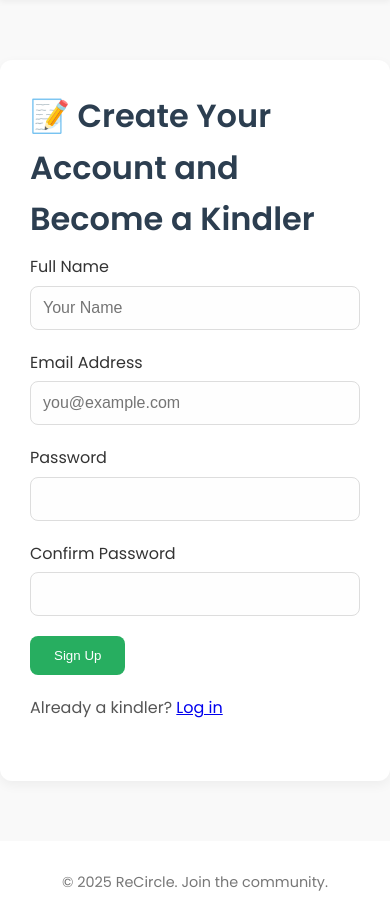
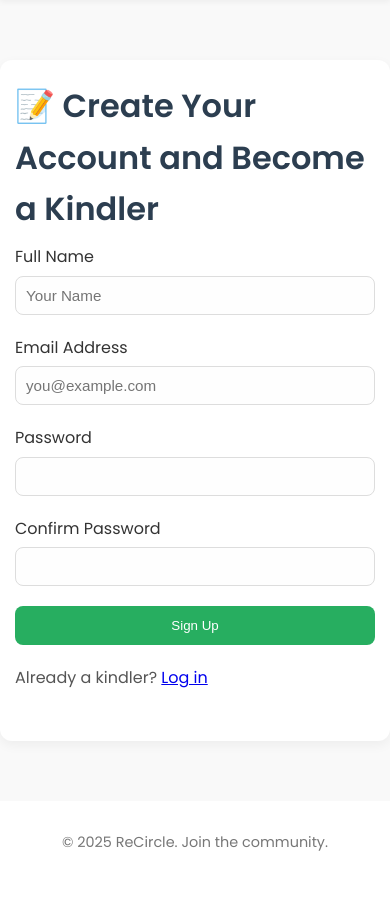
Before and after one commit to TahsinShan/ReCircle, a Flask app: page /signup in a window 390 px wide. Shown: the part 78-1002 px from the top of the page. After the commit the page ends 929 px from the top, so only its background shows below. Run offline with Flask 3, Linux system fonts and the light colour scheme.

Commit message:
im tired!

```diff
--- a/static/css/style.css
+++ b/static/css/style.css
@@ -551,3 +551,20 @@ footer {
   margin: 0.5rem auto;
   font-size: 1rem;
 }
+
+
+@media (max-width: 480px) {
+  .form-section {
+    padding: 20px 15px;
+  }
+  .give-form input,
+  .give-form textarea,
+  #searchBar {
+    font-size: 0.95rem;
+    padding: 10px;
+  }
+  .give-form .btn {
+    width: 100%;
+    text-align: center;
+  }
+}
```
